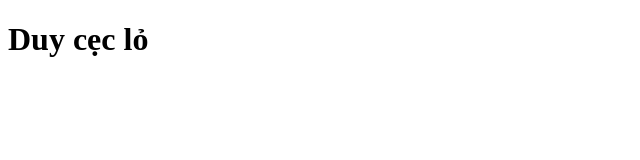
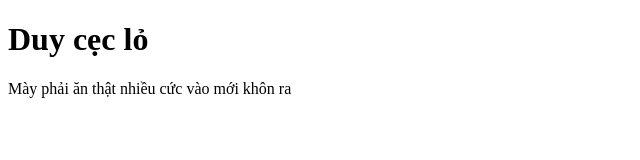
Before and after one commit to vanlam304/test, a plain HTML site: page index.html in a window 1280 px wide. Shown: the whole page, without its empty margins (0-640 px from the left). Drawn offline with Linux system fonts and the light colour scheme.

Commit message:
Update index.html

```diff
--- a/index.html
+++ b/index.html
@@ -8,5 +8,6 @@
 </head>
 <body>
     <h1> Duy cẹc lỏ</h1>
+    <a> Mày phải ăn thật nhiều cức vào mới khôn ra </a>
 </body>
 </html>
```
